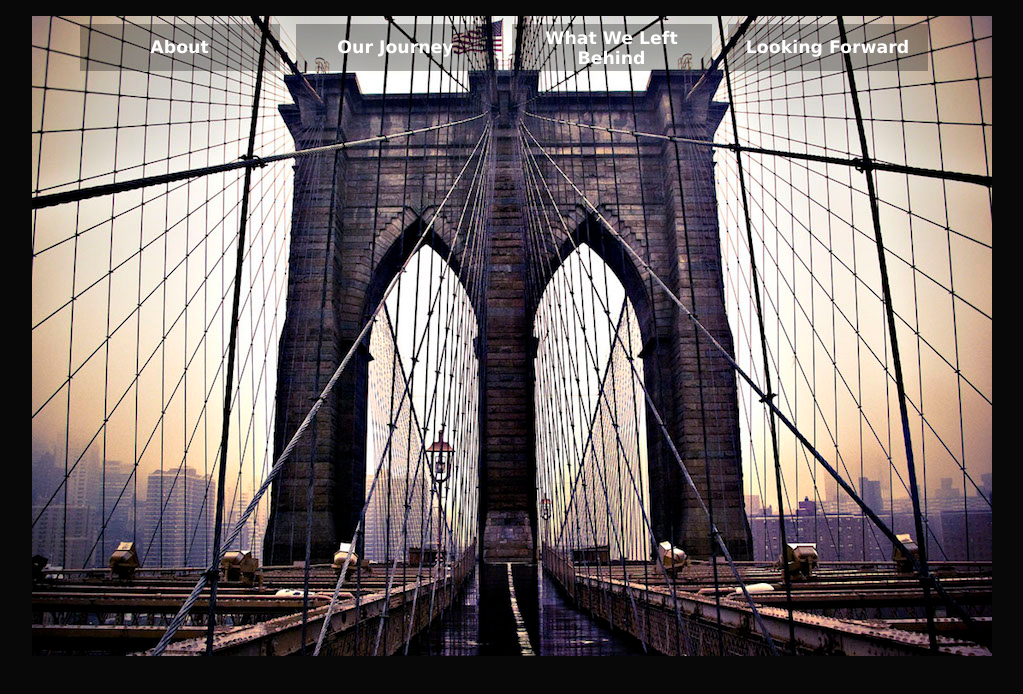
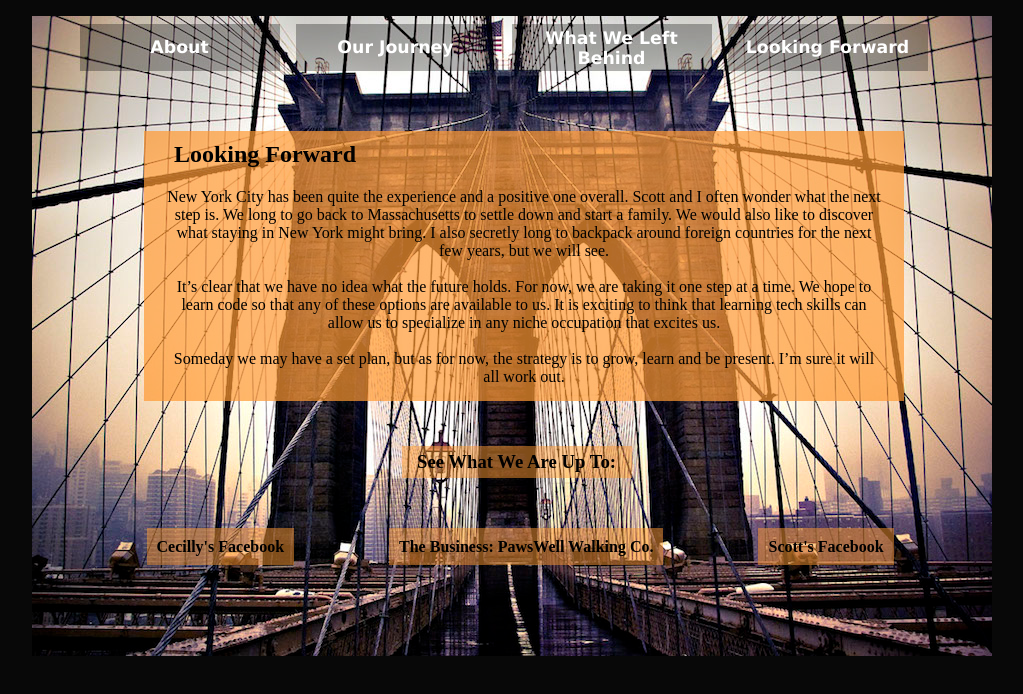
Before and after one commit to cdeorocki/personalSite, a plain HTML site: page lookingForward.html in a window 1280 px wide. Shown: the whole page, without its empty margins (116-1139 px from the left). Drawn offline with Linux system fonts and the light colour scheme.

Commit message:
Four Webpages Complete

```diff
--- a/lookingForward.html
+++ b/lookingForward.html
@@ -62,6 +62,65 @@
 		color:  #080808;
 	}
 
+	.Future {
+		/*border: red 1px solid;*/
+		width: 760px;
+		height: 270px;
+		margin: 0 auto;
+		margin-top: 75px;
+		background-color: rgba(255, 153, 51, 0.7);
+	}
+
+	.Future p {
+		padding-bottom: 20px;
+		padding-left: 20px;
+		width:720px;
+		height:190px;
+		color: black;
+		text-align: center;
+	}
+
+	h2 {
+		padding-top: 10px;
+		padding-left: 30px;
+		color: black;
+		text-align: left;
+	}
+
+	h3 {
+		/*border:solid red 1px;*/
+		width: 230px;
+		height: 27px;
+		padding-top: 5px;
+		margin-top: 45px;
+		margin-bottom: 60px;
+		margin-right: 300px;
+		margin-left: 370px;
+		color: black;
+		font-weight: bolder;
+		text-align: center;
+		background-color: rgba(255, 153, 51, 0.5);
+	}
+
+	.links {
+
+	}
+
+	.Links ul li {
+		list-style-type: none;
+		float: left;
+		margin-left: 55px;
+	}
+
+	.Links ul li a{
+		background-color: rgba(255, 153, 51, 0.5);
+		color: black;
+		padding: 10px;
+		margin: 20px;
+		text-decoration: none;
+		font-weight: bold;
+	}
+
 		</style>
 
 </head>
@@ -78,6 +137,26 @@
 			</ul>
 		</nav>
 		</div>
+
+		<div class="Future">
+			<h2> Looking Forward </h2>
+			 	<p>New York City has been quite the experience and a positive one overall. Scott and I often wonder what the next step is. We long to go back to Massachusetts to settle down and start a family. We would also like to discover what staying in New York might bring. I also secretly long to backpack around foreign countries for the next few years, but we will see.
+			 		<br />
+			 		<br />
+				It’s clear that we have no idea what the future holds. For now, we are taking it one step at a time. We hope to learn code so that any of these options are available to us. It is exciting to think that learning tech skills can allow us to specialize in any niche occupation that excites us.
+					<br />
+					<br />
+				Someday we may have a set plan, but as for now, the strategy is to grow, learn and be present. I’m sure it will all work out. </p>
+		</div>
+			<h3>See What We Are Up To:</h3>
+		<div class="Links">
+				<ul>
+					<li> <a href="https://www.facebook.com/cecilly.deorocki">Cecilly's Facebook</a></li>
+					<li> <a href="http://www.pawswellwalking.com/">The Business: PawsWell Walking Co.</a></li>
+					<li> <a href="https://www.facebook.com/scottspencer003">Scott's Facebook</a></li>
+				</ul>
+		</div>
+
 	</div>
 
 </body>
```
Also changed, not shown: index.html (+7 -3 lines), leftBehind.html (+2 -2 lines), ourJourney.html (+2 -2 lines), 2 other files.
